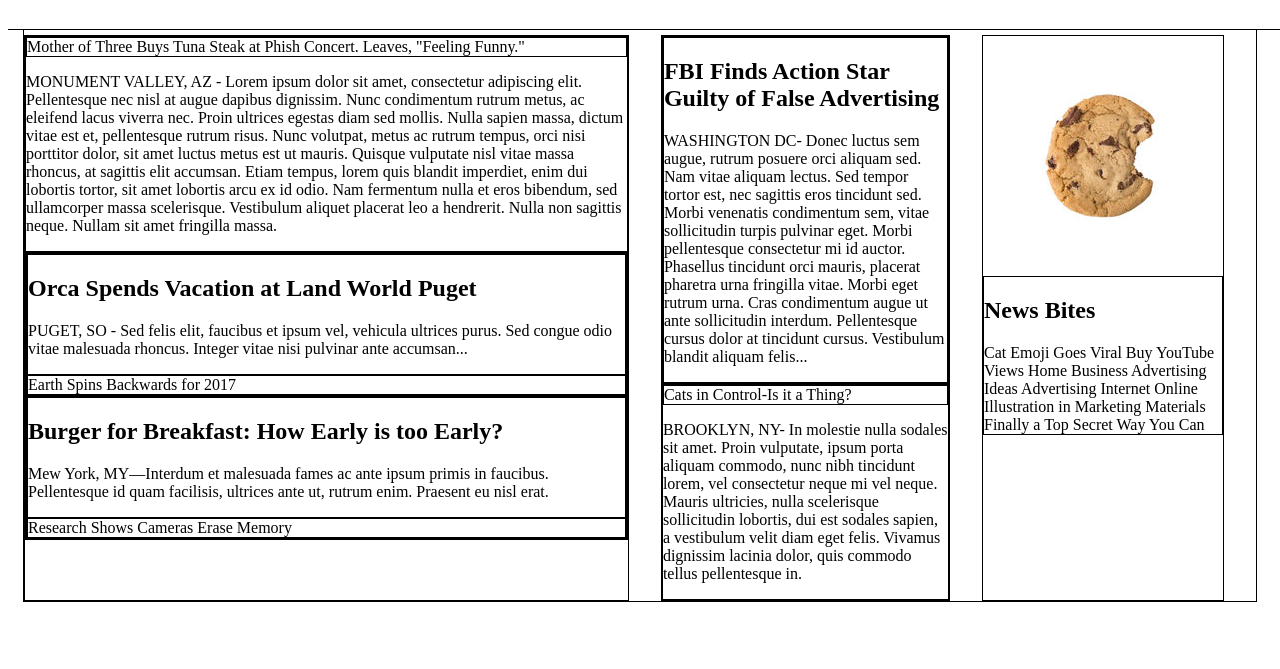
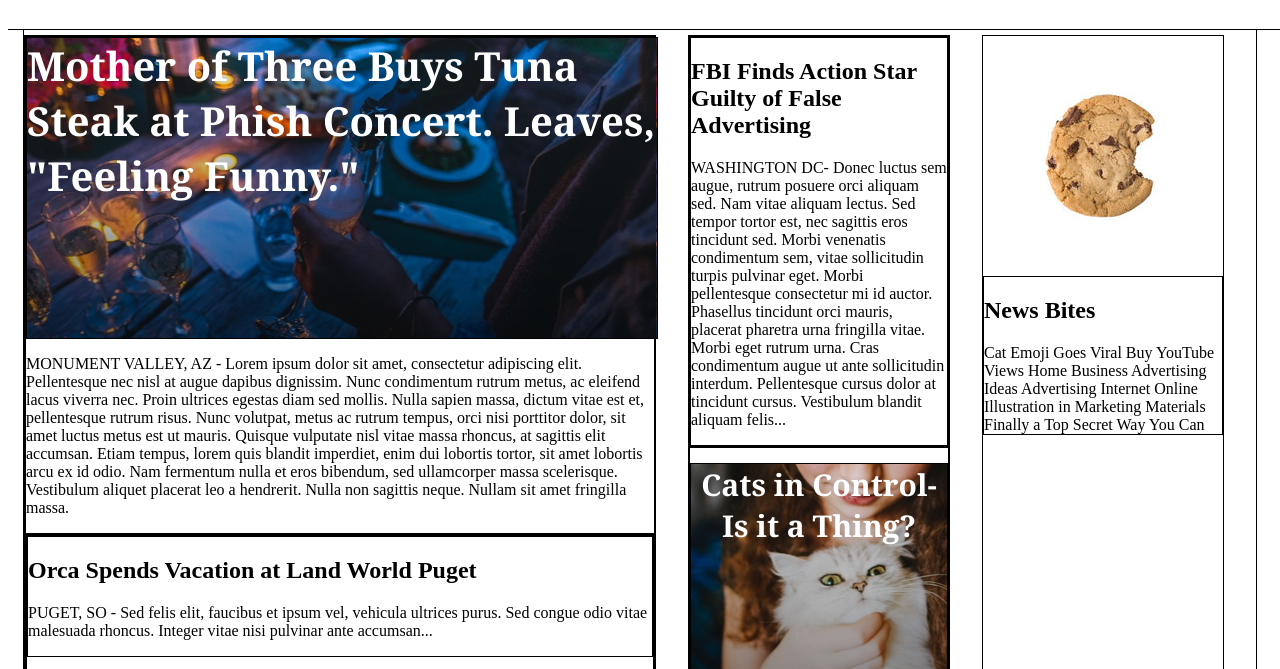
Before and after one commit to stephj41/MyTimes, a plain HTML site: page index.html in a window 1280 px wide. Shown: the part 84-753 px from the top of the page. Drawn offline with Linux system fonts and the light colour scheme.

Commit message:
add background images and text

```diff
--- a/index.html
+++ b/index.html
@@ -56,7 +56,7 @@
                   Mew York, MY—Interdum et malesuada fames ac ante ipsum primis in faucibus. Pellentesque id quam facilisis, ultrices ante ut, rutrum enim. Praesent eu nisl erat.
                 </p>
              </div>
-              <div class="pop-culture-image-text">
+              <div class="hipstercamera-image-text">
                <span>Research Shows Cameras Erase Memory</span>
              </div>
           </div>
--- a/resources/style.css
+++ b/resources/style.css
@@ -73,9 +73,59 @@ div {
 .column.large {
   width: 630px;
 }
+.main-story .image-text {
+  background-image: url(./images/img-story-main.png);
+  width: 630px;
+  height:300px;
+  margin-top: 0;
+  font-size: 40px;
+  text-align: left;
+}
+
+.image-text {
+  color: white;
+  height: 300px;
+  font-family: Georgia;
+  font-weight: bold;
+}
+
+.story .fall-cancelled-image {
+  background-image: url(./images/FallSeason.png);
+  height: 300px;
+  margin-top: 15px;
+  font-family: Georgia;
+  font-weight: bold;
+  font-size: 30px;
+  color: white;
+  text-align: center;
+}
+
+.story .hipstercamera-image-text {
+  background-image: url(./images/HipsterCameraMan.png);
+  height: 300px;
+  margin-top: 15px;
+  font-family: Georgia;
+  font-weight: bold;
+  font-size: 30px;
+  color: white;
+  text-align: center;
+}
+
+
+
 
 .column.medium {
   width: 300px;
+}
+.story .cat-ceo-image-text {
+background-image: url(./images/catCEO.png);
+height: 300px;
+margin-top: 15px;
+font-family: Georgia;
+font-weight: bold;
+font-size: 30px;
+color: white;
+text-align: center;
 }
 
 .column.small {
```
